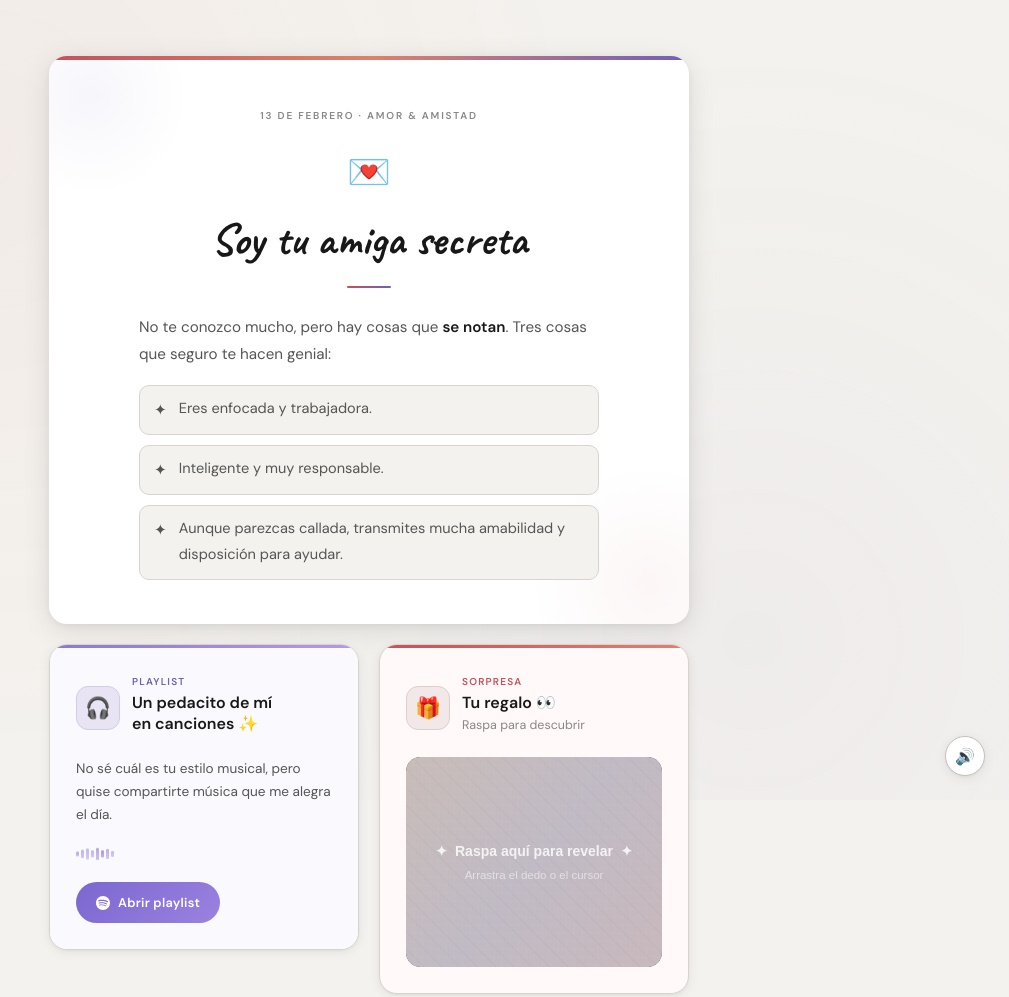
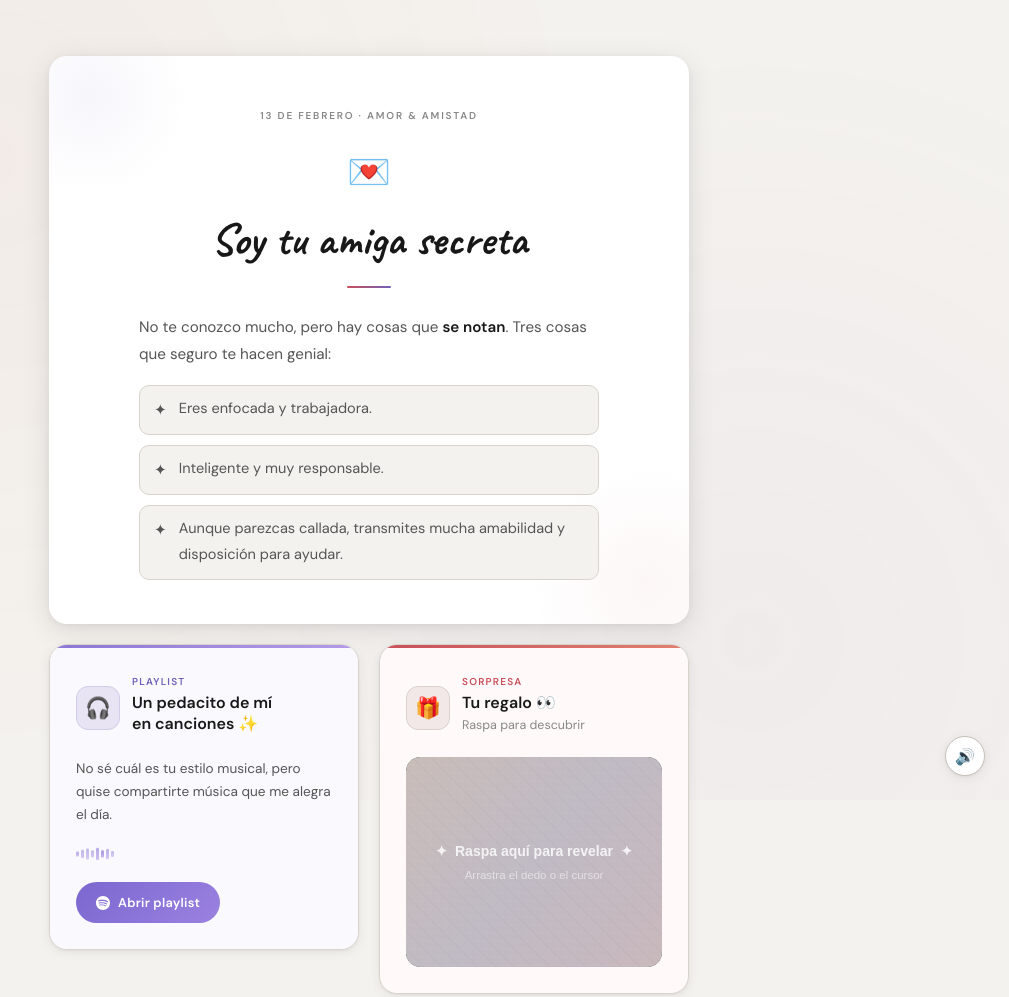
Before and after one commit to YomaArenas/Amigasecreta, a plain HTML site: page index.html in a window 1280 px wide. Shown: the top 997 px of the page, without its empty margins (271-1280 px from the left). Drawn offline with Linux system fonts and the light colour scheme; a web font is replaced by a local one.

Commit message:
Update index.html

```diff
--- a/index.html
+++ b/index.html
@@ -87,14 +87,7 @@ body::before {
   position: relative;
   overflow: hidden;
 }
-.hero::before {
-  content: '';
-  position: absolute;
-  top: 0; left: 0; right: 0;
-  height: 4px;
-  background: linear-gradient(90deg, var(--accent-rose) 0%, #E0806A 50%, var(--accent-lila) 100%);
-  border-radius: var(--r) var(--r) 0 0;
-}
+
 .hero::after {
   content: '';
   position: absolute;
```
